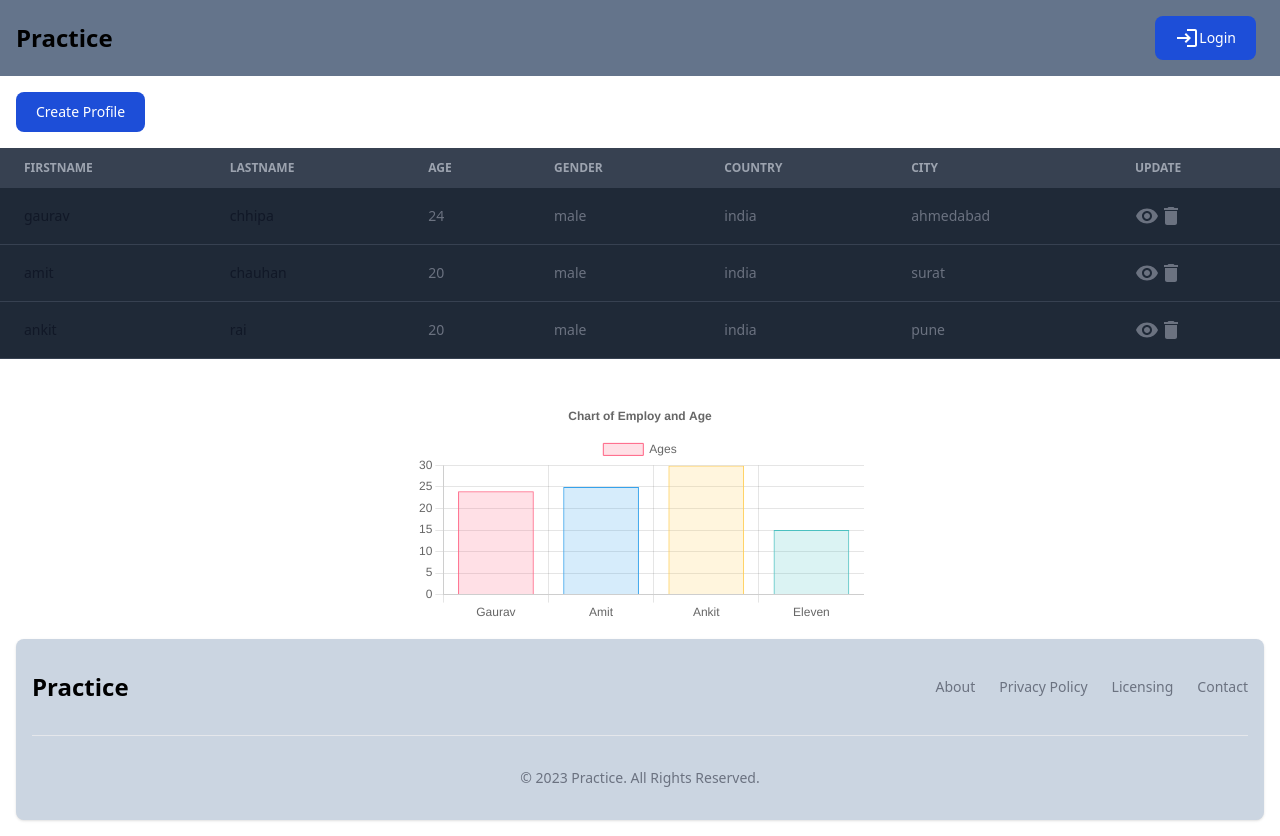
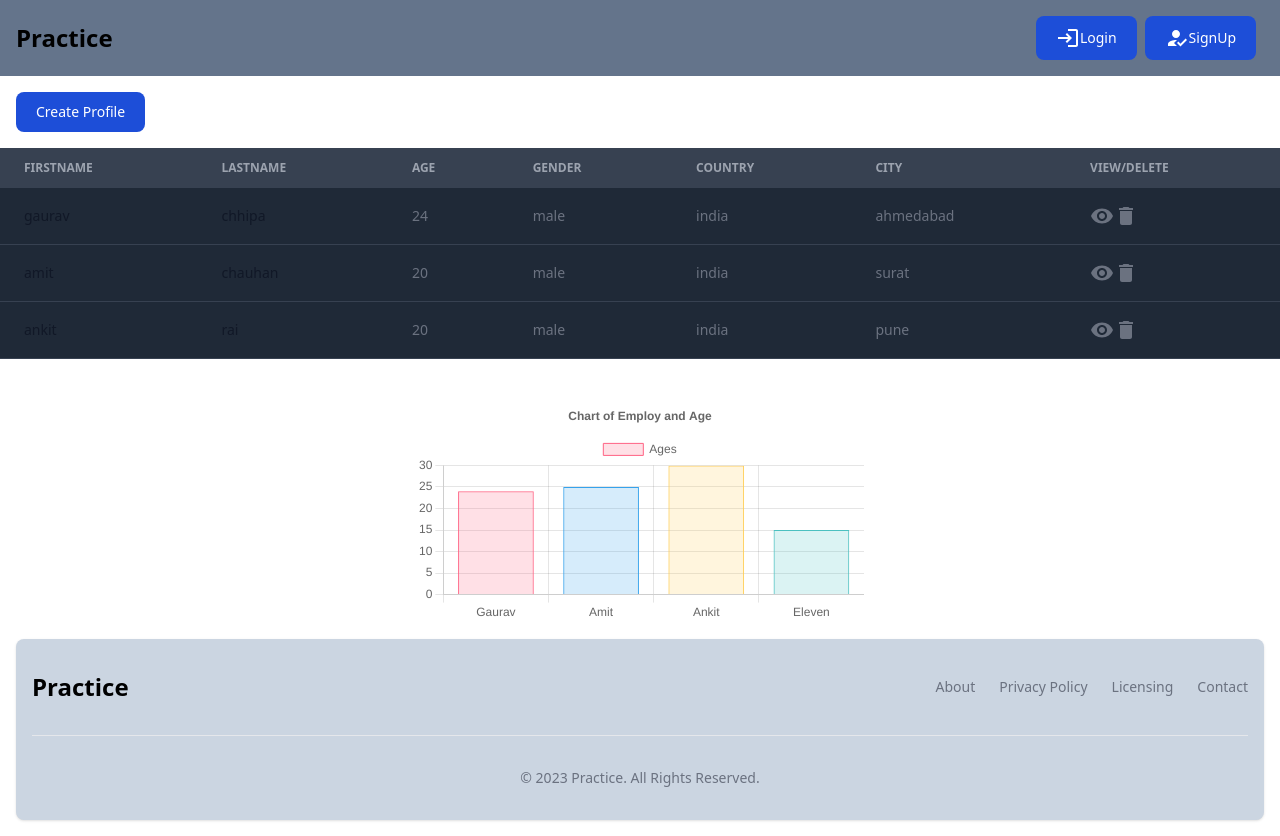
Before and after one commit to gauravkumarchhipa/task_practice, a Next.js app: page /dashboard in a window 1280 px wide. Built offline with nearby package versions, Linux system fonts and the light colour scheme; data requests are answered from the project's data file.

Commit message:
view delete

```diff
--- a/src/components/Admin/AdminTable.tsx
+++ b/src/components/Admin/AdminTable.tsx
@@ -84,7 +84,7 @@ const AdminTable = () => {
                                         City
                                     </th>
                                     <th scope="col" className="px-6 py-3">
-                                        Update
+                                        View/Delete
                                     </th>
                                 </tr>
                             </thead>
--- /dev/null
+++ b/src/components/SignUp/SignUpModal.tsx
@@ -0,0 +1,9 @@
+import React from 'react'
+
+const SignUpModal = () => {
+    return (
+        <div>SignUpModal</div>
+    )
+}
+
+export default SignUpModal
--- a/src/components/UiComponent/Header.tsx
+++ b/src/components/UiComponent/Header.tsx
@@ -5,9 +5,11 @@ import LoginIcon from '@mui/icons-material/Login';
 import { useRouter } from 'next/router';
 import Cookies from 'js-cookie';
 import dynamic from 'next/dynamic';
+import HowToRegIcon from '@mui/icons-material/HowToReg';
 const Login = dynamic(() => import('../Login/Login'), { ssr: false });
 const Header = () => {
     const [login, setLogin] = useState<Boolean>(false);
+    const [signUp, setSignUp] = useState<Boolean>(false);
     const router = useRouter();
     const loginValue = Cookies.get('login') || false;
     return (
@@ -32,11 +34,18 @@ const Header = () => {
                                         <LogoutIcon />
                                     </button>
                                     :
-                                    <button type="button" className="text-white bg-blue-700 hover:bg-blue-800 focus:ring-4 focus:outline-none focus:ring-blue-300 font-medium rounded-lg text-sm px-5 py-2.5 text-center inline-flex items-center me-2"
-                                        onClick={() => { setLogin(true); }}>
-                                        <LoginIcon />
-                                        Login
-                                    </button>
+                                    <>
+                                        <button type="button" className="text-white bg-blue-700 hover:bg-blue-800 focus:ring-4 focus:outline-none focus:ring-blue-300 font-medium rounded-lg text-sm px-5 py-2.5 text-center inline-flex items-center me-2"
+                                            onClick={() => { setLogin(true); }}>
+                                            <LoginIcon />
+                                            Login
+                                        </button>
+                                        <button type="button" className="text-white bg-blue-700 hover:bg-blue-800 focus:ring-4 focus:outline-none focus:ring-blue-300 font-medium rounded-lg text-sm px-5 py-2.5 text-center inline-flex items-center me-2"
+                                            onClick={() => { setSignUp(true); }}>
+                                            <HowToRegIcon />
+                                            SignUp
+                                        </button>
+                                    </>
                                 }
                             </li>
                         </ul>
```
